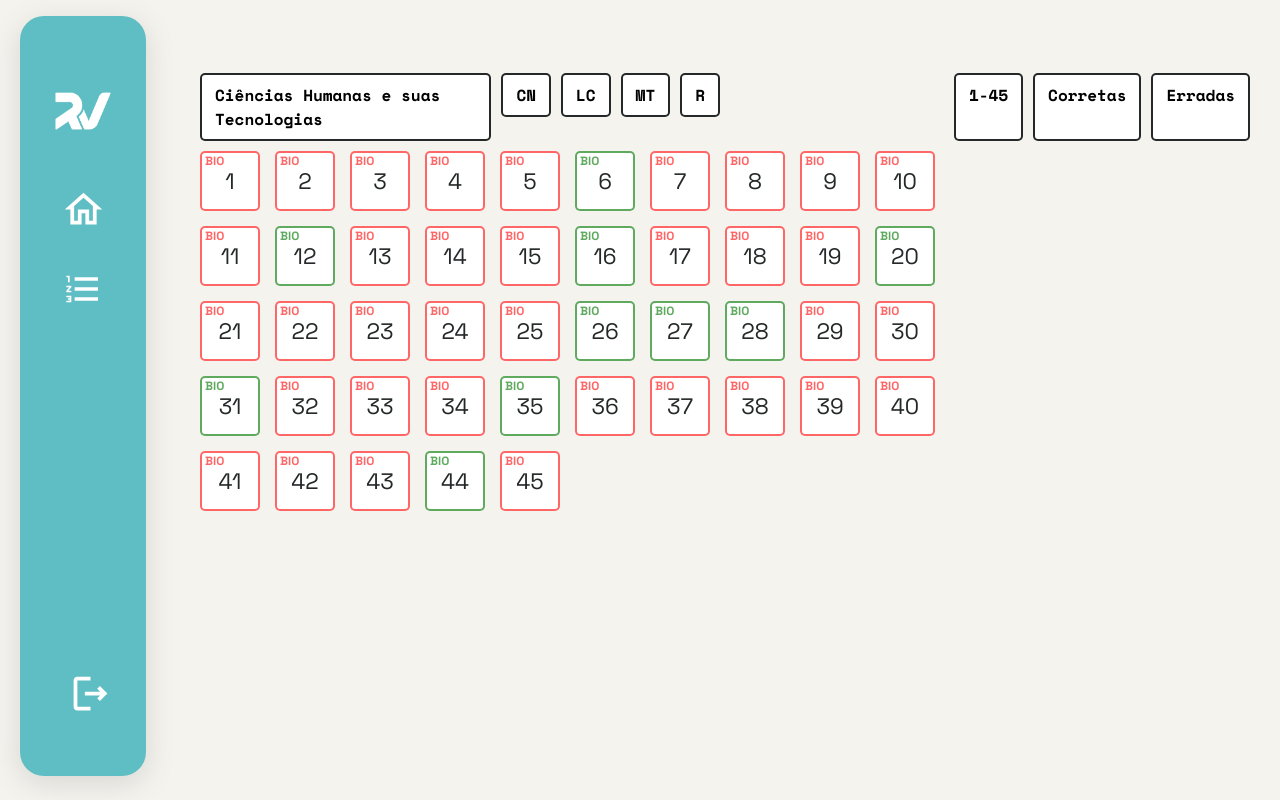
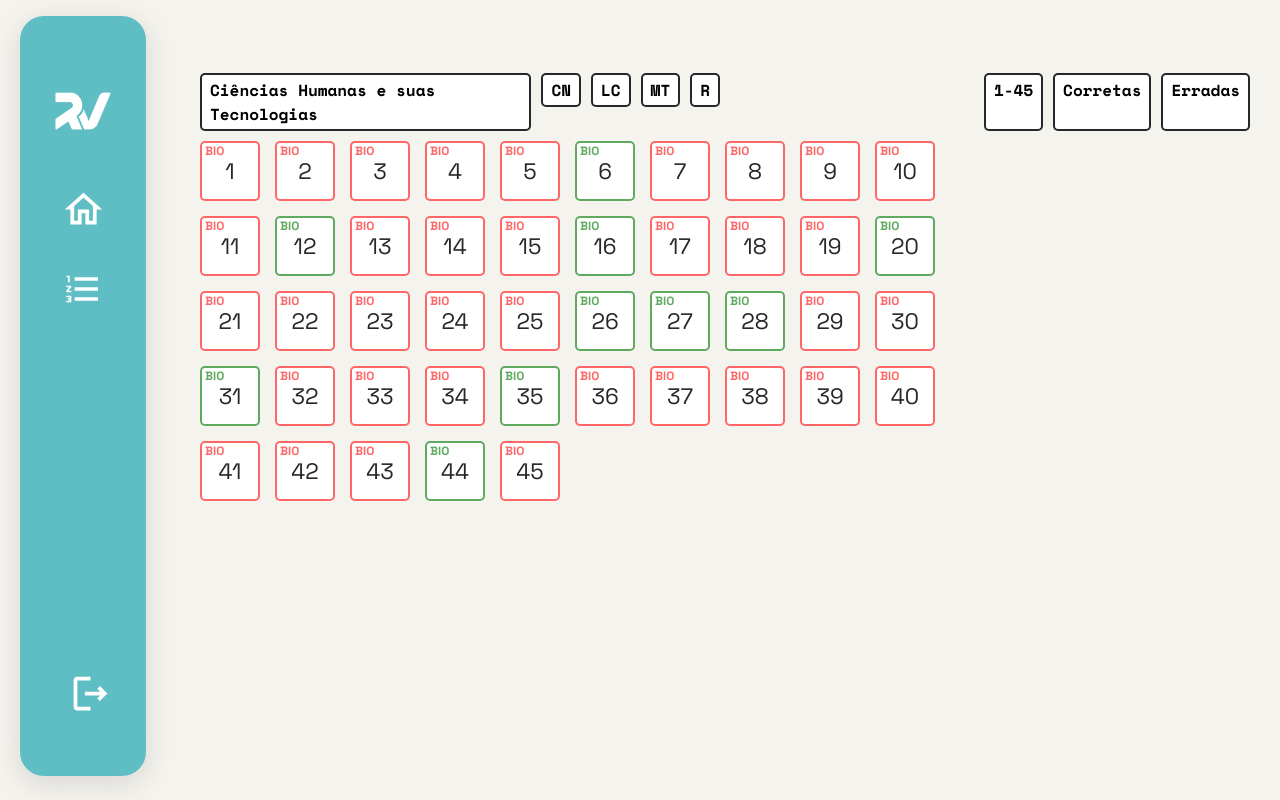
Before and after one commit to KeithFabre/rv, a React (Create React App) app: page /detalhes in a window 1280 px wide. Built offline with nearby package versions, Linux system fonts and the light colour scheme.

Commit message:
ajuste padding

```diff
--- a/src/components/QuestionGrid/QuestionGrid.css
+++ b/src/components/QuestionGrid/QuestionGrid.css
@@ -24,8 +24,9 @@
 }
 
 .exam {
-    padding: 10px 15px 10px 15px;
+    padding: 5px 10px 5px 10px;
     margin: 0 10px 10px 0;
+    /* max-height: 20px; */
     box-shadow: 0 0 0 2px var(--font-color) inset;
     background-color: var(--card-color);
     border-radius: var(--items-radius);
@@ -41,7 +42,7 @@
 }
 
 .sort {
-    padding: 10px 15px 10px 15px;
+    padding: 5px 10px 5px 10px;
     margin: 0 10px 10px 0;
     box-shadow: 0 0 0 2px var(--font-color) inset;
     background-color: var(--card-color);
```
